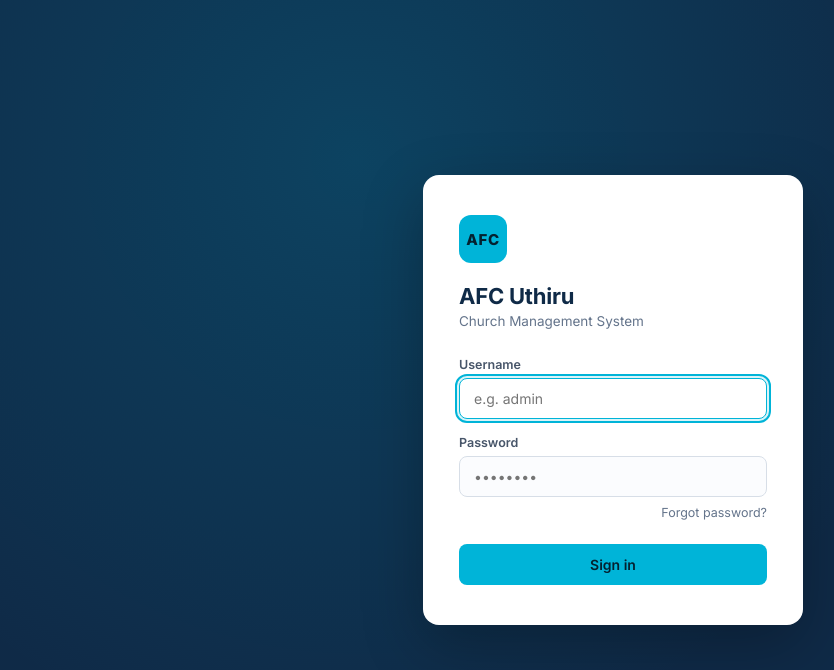
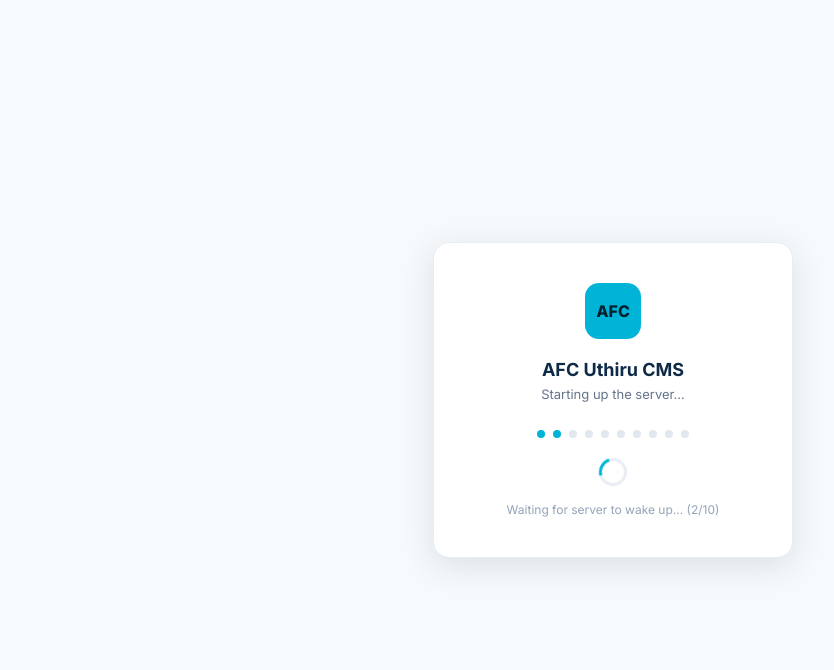
Before and after one commit to AFCDevelopmentAC/AFC-CMS, a React app in the folder frontend/: page / in a window 1280 px wide. Before the commit this address led to /login. Shown: the top 670 px of the page, without its empty margins (27-861 px from the left). Built offline with nearby package versions, Linux system fonts and the light colour scheme; no server answers; the HTML template or start-up script is replaced by a standard one.

Commit message:
feat: backend wake-up screen before app loads

```diff
--- a/frontend/src/App.jsx
+++ b/frontend/src/App.jsx
@@ -1,4 +1,4 @@
-import { useEffect } from "react";
+import { useEffect, useState } from "react";
 import { BrowserRouter, Routes, Route, Navigate } from "react-router-dom";
 import { AuthProvider, useAuth } from "./context/AuthContext";
 import AppShell from "./components/AppShell";
@@ -10,6 +10,10 @@ import SessionForm from "./pages/SessionForm";
 import ForgotPassword from "./pages/ForgotPassword";
 import ResetPassword from "./pages/ResetPassword";
 import Audit from "./pages/Audit";
+
+const API_URL = import.meta.env.VITE_API_BASE_URL || "https://afc-cms.onrender.com";
+const MAX_RETRIES = 10;      // try up to 10 times
+const RETRY_INTERVAL = 3000; // every 3 seconds = 30 seconds max wait
 
 function ProtectedRoute({ children }) {
   const { isAuthenticated } = useAuth();
@@ -24,20 +28,138 @@ function AdminRoute({ children }) {
   return children;
 }
 
-function WakeUpPing() {
+function BackendWakeUp({ onReady }) {
+  const [attempt, setAttempt] = useState(0);
+  const [failed, setFailed] = useState(false);
+
   useEffect(() => {
-    // Fire-and-forget ping to wake Render backend on app load
-    const url = import.meta.env.VITE_API_BASE_URL || "https://afc-cms.onrender.com";
-    fetch(`${url}/`).catch(() => {});
+    let cancelled = false;
+    let tries = 0;
+
+    async function ping() {
+      while (tries < MAX_RETRIES && !cancelled) {
+        try {
+          const res = await fetch(`${API_URL}/`, { cache: "no-store" });
+          if (res.ok) {
+            if (!cancelled) onReady();
+            return;
+          }
+        } catch (e) {
+          // still sleeping — keep trying
+        }
+        tries++;
+        if (!cancelled) setAttempt(tries);
+        if (tries < MAX_RETRIES) {
+          await new Promise(r => setTimeout(r, RETRY_INTERVAL));
+        }
+      }
+      if (!cancelled) setFailed(true);
+    }
+
+    ping();
+    return () => { cancelled = true; };
   }, []);
-  return null;
+
+  if (failed) {
+    return (
+      <div style={{
+        minHeight: "100vh", display: "flex", alignItems: "center",
+        justifyContent: "center", fontFamily: "Inter, sans-serif",
+        background: "#F7FAFC", padding: "24px"
+      }}>
+        <div style={{
+          background: "#fff", borderRadius: "16px", padding: "40px 32px",
+          maxWidth: "400px", textAlign: "center",
+          boxShadow: "0 8px 32px rgba(15,42,71,.12)",
+          border: "1px solid #E8EDF3"
+        }}>
+          <div style={{ fontSize: "40px", marginBottom: "16px" }}>⚠️</div>
+          <h2 style={{ color: "#0F2A47", margin: "0 0 8px", fontSize: "18px" }}>
+            Server unavailable
+          </h2>
+          <p style={{ color: "#64748B", fontSize: "13.5px", lineHeight: "1.6", margin: "0 0 24px" }}>
+            Could not connect to the server after {MAX_RETRIES} attempts.
+            Please check your internet connection and try again.
+          </p>
+          <button onClick={() => window.location.reload()} style={{
+            background: "#00B4D8", color: "#04212F", border: "none",
+            borderRadius: "8px", padding: "10px 24px", fontFamily: "Inter, sans-serif",
+            fontSize: "14px", fontWeight: "600", cursor: "pointer"
+          }}>
+            Try again
+          </button>
+        </div>
+      </div>
+    );
+  }
+
+  return (
+    <div style={{
+      minHeight: "100vh", display: "flex", alignItems: "center",
+      justifyContent: "center", fontFamily: "Inter, sans-serif",
+      background: "#F7FAFC"
+    }}>
+      <div style={{
+        background: "#fff", borderRadius: "16px", padding: "40px 32px",
+        maxWidth: "360px", width: "100%", textAlign: "center",
+        boxShadow: "0 8px 32px rgba(15,42,71,.12)",
+        border: "1px solid #E8EDF3"
+      }}>
+        {/* AFC logo */}
+        <div style={{
+          width: "56px", height: "56px", borderRadius: "14px",
+          background: "#00B4D8", color: "#04212F",
+          display: "flex", alignItems: "center", justifyContent: "center",
+          fontWeight: "800", fontSize: "16px", margin: "0 auto 20px"
+        }}>AFC</div>
+
+        <h2 style={{ color: "#0F2A47", margin: "0 0 6px", fontSize: "18px", fontWeight: "700" }}>
+          AFC Uthiru CMS
+        </h2>
+        <p style={{ color: "#64748B", fontSize: "13px", margin: "0 0 28px" }}>
+          Starting up the server...
+        </p>
+
+        {/* Animated progress dots */}
+        <div style={{ display: "flex", justifyContent: "center", gap: "8px", marginBottom: "20px" }}>
+          {Array.from({ length: MAX_RETRIES }).map((_, i) => (
+            <div key={i} style={{
+              width: "8px", height: "8px", borderRadius: "50%",
+              background: i < attempt ? "#00B4D8" : "#E2E8F0",
+              transition: "background 0.3s"
+            }} />
+          ))}
+        </div>
+
+        {/* Spinner */}
+        <div style={{
+          width: "28px", height: "28px",
+          border: "3px solid #E8EDF3", borderTopColor: "#00B4D8",
+          borderRadius: "50%", animation: "spin 0.7s linear infinite",
+          margin: "0 auto 16px"
+        }} />
+
+        <p style={{ color: "#94A3B8", fontSize: "12px", margin: "0" }}>
+          {attempt === 0
+            ? "Connecting to server..."
+            : `Waiting for server to wake up... (${attempt}/${MAX_RETRIES})`}
+        </p>
+
+        <style>{`@keyframes spin { to { transform: rotate(360deg); } }`}</style>
+      </div>
+    </div>
+  );
 }
 
 export default function App() {
+  const [backendReady, setBackendReady] = useState(false);
+
   return (
     <AuthProvider>
       <BrowserRouter>
-        <WakeUpPing />
+        {!backendReady ? (
+          <BackendWakeUp onReady={() => setBackendReady(true)} />
+        ) : (
           <Routes>
             {/* Public */}
             <Route path="/login" element={<Login />} />
@@ -49,8 +171,6 @@ export default function App() {
               <Route path="/members"  element={<Members />} />
               <Route path="/sessions" element={<Sessions />} />
               <Route path="/sessions/:sessionId" element={<SessionForm />} />
-
-            {/* Admin only */}
               <Route path="/users" element={<AdminRoute><Users /></AdminRoute>} />
               <Route path="/audit" element={<AdminRoute><Audit /></AdminRoute>} />
             </Route>
@@ -58,6 +178,7 @@ export default function App() {
             {/* Fallback */}
             <Route path="*" element={<Navigate to="/members" replace />} />
           </Routes>
+        )}
       </BrowserRouter>
     </AuthProvider>
   );
```
Lines whose indentation alone changed are shown as unchanged.
